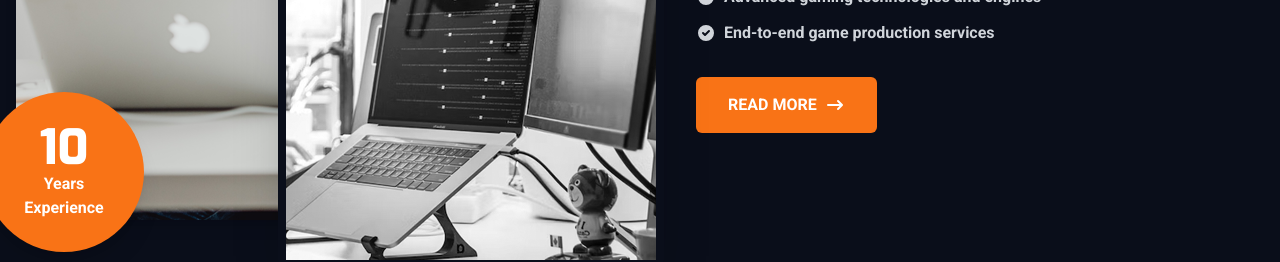
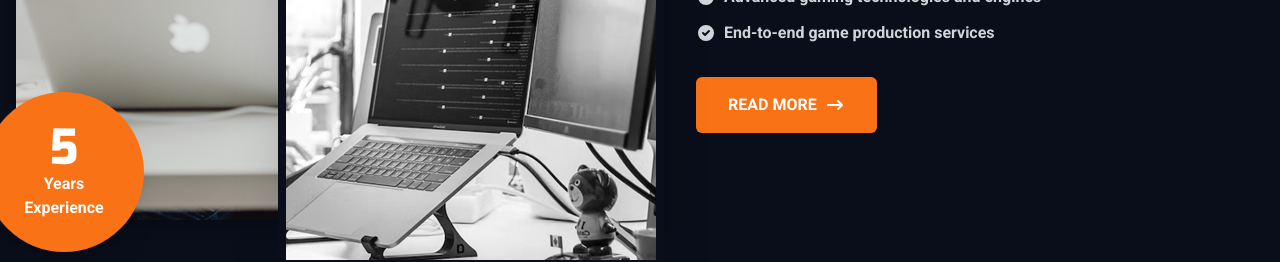
Before and after one commit to piotr-kowalski1992/website-comapany, a React (Vite) app: page / in a window 1280 px wide. Shown: the part 1580-1842 px from the top of the page. Built offline with nearby package versions, Linux system fonts and the light colour scheme.

Commit message:
Add files via upload
10 -> 5 years

```diff
--- a/components/AboutUs.tsx
+++ b/components/AboutUs.tsx
@@ -10,7 +10,7 @@ const AboutUs = () => {
                         <img src="/assets/images/about_img_02.png" alt="About main" className="rounded-lg shadow-lg"/>
                         <img src="/assets/images/about_img_03.png" alt="About secondary" className="absolute -bottom-12 -right-12 border-8 border-[#0a0e1a] rounded-lg shadow-2xl hidden md:block"/>
                         <div className="absolute -bottom-8 -left-8 bg-orange-500 text-white p-6 rounded-full shadow-xl text-center w-40 h-40 flex flex-col justify-center">
-                            <span className="text-5xl font-extrabold font-exo">10</span>
+                            <span className="text-5xl font-extrabold font-exo">5</span>
                             <span className="font-semibold">Years Experience</span>
                         </div>
                     </div>
```
